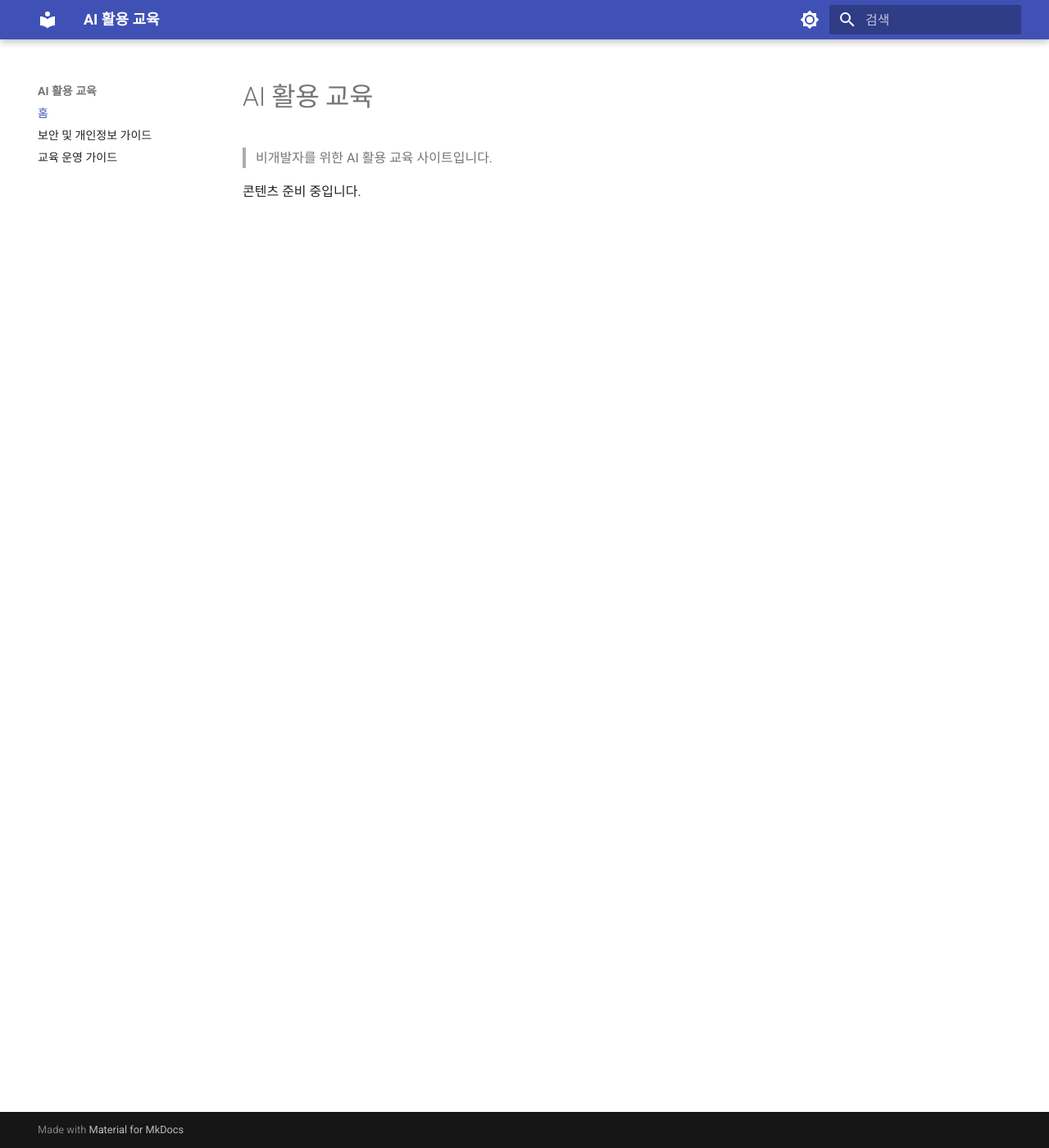
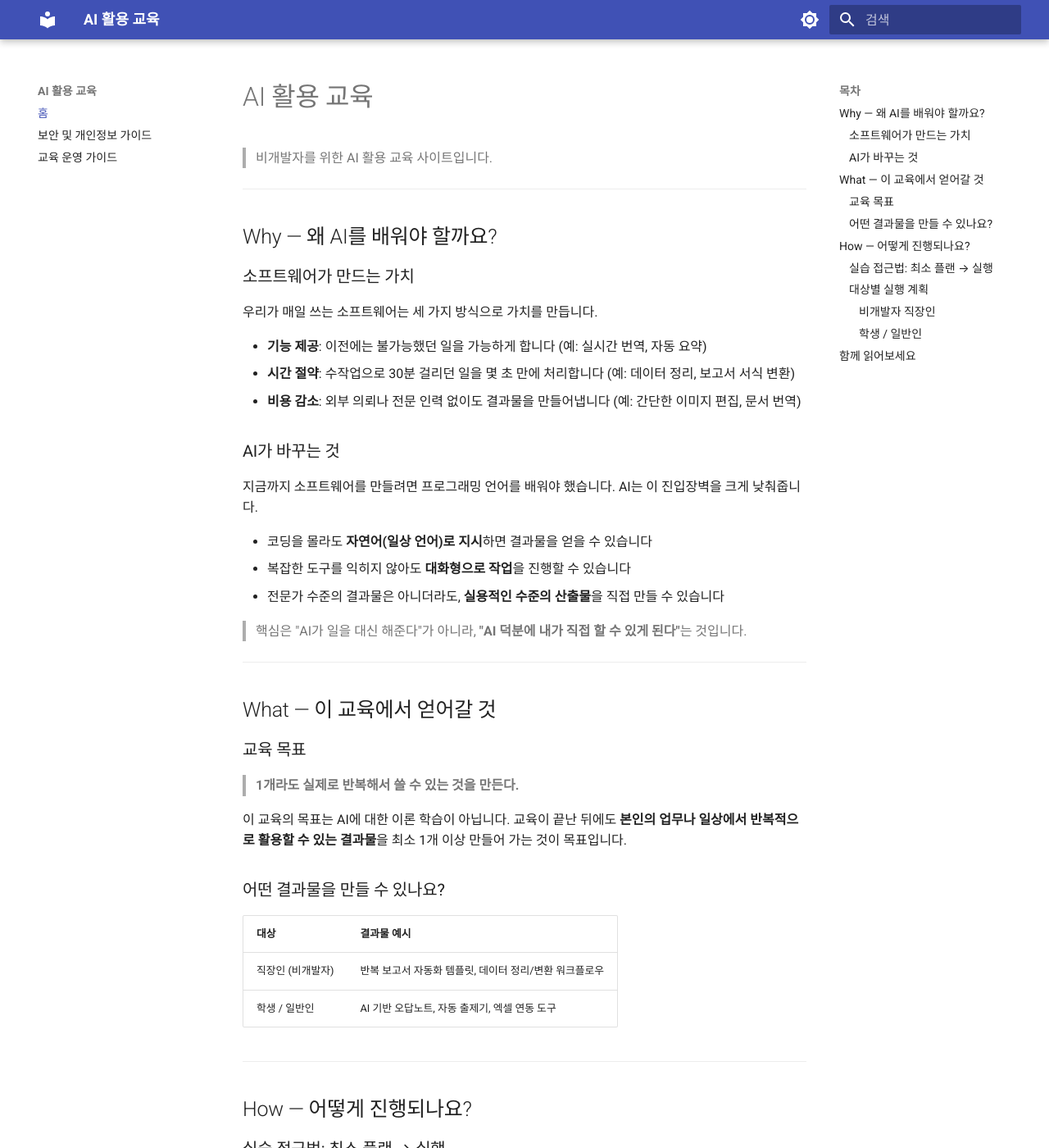
Before and after one commit to scroogy-dev/ai-onboarding, an MkDocs documentation site: the page built from docs/index.md, in a window 1280 px wide and 1400 px high. Shown: the whole window at 82% size. Built offline with MkDocs 1.6.1 and Material for MkDocs 9.7.7, drawn with Linux system fonts in a browser that asks for light colours; some of the changed text lies outside the part shown.

Commit message:
docs: 메인 페이지·보안 가이드·운영 가이드 콘텐츠 작성 (#1)

````diff
--- a/docs/index.md
+++ b/docs/index.md
@@ -2,4 +2,80 @@
 
 > 비개발자를 위한 AI 활용 교육 사이트입니다.
 
-콘텐츠 준비 중입니다.
+---
+
+## Why — 왜 AI를 배워야 할까요?
+
+### 소프트웨어가 만드는 가치
+
+우리가 매일 쓰는 소프트웨어는 세 가지 방식으로 가치를 만듭니다.
+
+- **기능 제공**: 이전에는 불가능했던 일을 가능하게 합니다 (예: 실시간 번역, 자동 요약)
+- **시간 절약**: 수작업으로 30분 걸리던 일을 몇 초 만에 처리합니다 (예: 데이터 정리, 보고서 서식 변환)
+- **비용 감소**: 외부 의뢰나 전문 인력 없이도 결과물을 만들어냅니다 (예: 간단한 이미지 편집, 문서 번역)
+
+### AI가 바꾸는 것
+
+지금까지 소프트웨어를 만들려면 프로그래밍 언어를 배워야 했습니다. AI는 이 진입장벽을 크게 낮춰줍니다.
+
+- 코딩을 몰라도 **자연어(일상 언어)로 지시**하면 결과물을 얻을 수 있습니다
+- 복잡한 도구를 익히지 않아도 **대화형으로 작업**을 진행할 수 있습니다
+- 전문가 수준의 결과물은 아니더라도, **실용적인 수준의 산출물**을 직접 만들 수 있습니다
+
+> 핵심은 "AI가 일을 대신 해준다"가 아니라, **"AI 덕분에 내가 직접 할 수 있게 된다"**는 것입니다.
+
+---
+
+## What — 이 교육에서 얻어갈 것
+
+### 교육 목표
+
+> **1개라도 실제로 반복해서 쓸 수 있는 것을 만든다.**
+
+이 교육의 목표는 AI에 대한 이론 학습이 아닙니다. 교육이 끝난 뒤에도 **본인의 업무나 일상에서 반복적으로 활용할 수 있는 결과물**을 최소 1개 이상 만들어 가는 것이 목표입니다.
+
+### 어떤 결과물을 만들 수 있나요?
+
+| 대상 | 결과물 예시 |
+|------|------------|
+| 직장인 (비개발자) | 반복 보고서 자동화 템플릿, 데이터 정리/변환 워크플로우 |
+| 학생 / 일반인 | AI 기반 오답노트, 자동 출제기, 엑셀 연동 도구 |
+
+---
+
+## How — 어떻게 진행되나요?
+
+### 실습 접근법: 최소 플랜 → 실행
+
+이 교육은 긴 이론 강의 대신 **"최소한의 계획을 세우고 바로 실행"**하는 방식으로 진행됩니다.
+
+1. **문제 정의**: 내가 반복하는 작업 중 자동화하고 싶은 것 1개를 정합니다
+2. **최소 플랜**: AI에게 어떻게 지시할지 간단히 정리합니다 (A4 반 장 이내)
+3. **실행**: AI와 대화하며 실제로 결과물을 만듭니다
+4. **개선**: 결과물을 다듬고, 반복 사용할 수 있도록 정리합니다
+
+### 대상별 실행 계획
+
+#### 비개발자 직장인
+
+엔터프라이즈 AI 도구(사내 시스템)를 활용하여 업무 자동화 실습을 진행합니다.
+
+- **유형 A**: 반복 보고서 자동화 — 매주/매월 같은 형식으로 작성하는 보고서를 AI로 자동 생성
+- **유형 B**: 데이터 정리/변환 — 엑셀, CSV 등 데이터를 원하는 형태로 가공
+
+#### 학생 / 일반인
+
+무료로 사용할 수 있는 AI 도구를 활용하여 학습과 생활에 도움이 되는 실습을 진행합니다.
+
+- **Gems 활용**: AI 오답노트 만들기, 자동 문제 출제기 만들기
+- **Cowork 활용**: 엑셀 연동으로 데이터 관리하기
+
+!!! info "실습 페이지 안내"
+    각 실습의 상세 가이드는 준비 중이며, 별도 페이지로 제공될 예정입니다.
+
+---
+
+## 함께 읽어보세요
+
+- [보안 및 개인정보 가이드](security-guide.md) — AI 사용 시 꼭 알아야 할 보안 원칙
+- [교육 운영 가이드](operation-guide.md) — 교육 운영자를 위한 준비·운영·개선 가이드
--- /dev/null
+++ b/docs/operation-guide.md
@@ -0,0 +1,164 @@
+# 교육 운영 가이드
+
+> 교육 운영자(강사)를 위한 준비·운영·개선 가이드입니다. 이 문서만으로 교육을 준비하고 운영할 수 있도록 구성했습니다.
+
+---
+
+## 1. 사전설문 설계
+
+교육 효과를 높이려면 참가자의 현재 수준과 니즈를 미리 파악해야 합니다. 설문 결과를 기반으로 **직군별·문제유형별 그룹핑**을 진행합니다.
+
+### 설문 항목 예시
+
+#### 기본 정보
+
+| 항목 | 예시 선택지 |
+|------|------------|
+| 소속 부서/직군 | 영업, 마케팅, 인사, 재무, 기획, 기타 |
+| 현재 AI 도구 사용 경험 | 사용 안 함 / 가끔 사용 / 매일 사용 |
+| 주로 사용하는 AI 도구 | Claude, ChatGPT, Gemini, Copilot, 기타, 없음 |
+
+#### 업무 패턴 파악
+
+| 항목 | 예시 선택지 |
+|------|------------|
+| 반복적으로 수행하는 업무 | 보고서 작성, 데이터 정리, 이메일 작성, 자료 요약, 기타 (서술) |
+| 자동화하고 싶은 업무 1순위 | 서술형 |
+| 업무에서 가장 시간이 오래 걸리는 작업 | 서술형 |
+
+#### 교육 기대
+
+| 항목 | 예시 선택지 |
+|------|------------|
+| 이 교육에서 얻고 싶은 것 | 실습 경험 / 활용 아이디어 / 보안 이해 / 기타 |
+| AI 활용에 대한 우려 사항 | 보안 / 정확성 / 업무 적용 어려움 / 없음 |
+
+### 그룹핑 기준
+
+설문 결과를 바탕으로 다음과 같이 그룹을 나눕니다.
+
+- **직군별**: 유사한 업무를 하는 사람끼리 묶어 실습 주제를 맞춤 제공
+- **경험별**: AI 경험이 없는 그룹은 기초부터, 경험이 있는 그룹은 심화 실습 진행
+- **문제유형별**: "보고서 자동화" 니즈와 "데이터 정리" 니즈를 구분하여 실습 유형 배정
+
+---
+
+## 2. 교육 당일 운영 체크리스트
+
+### 교육 전 (D-1 ~ 당일 시작 전)
+
+- [ ] 실습 환경 접속 확인 (AI 도구 로그인, 네트워크 등)
+- [ ] 참가자 그룹핑 결과 확정 및 조 편성
+- [ ] 실습용 샘플 데이터 준비 (개인정보 비식별 처리 완료)
+- [ ] 프로젝터/화면 공유 테스트
+- [ ] 보안 가이드 인쇄물 또는 링크 준비
+
+### 교육 진행 중
+
+- [ ] 보안 가이드 안내 (교육 시작 시 5분)
+- [ ] 실습 목표 안내: "오늘 1개의 결과물을 만들어 갑니다"
+- [ ] 그룹별 실습 시작 → 강사 순회 지원
+- [ ] 중간 체크: 참가자별 진행 상황 확인 (막히는 사람 우선 지원)
+- [ ] 결과물 공유 시간 (선택): 잘 만든 사례 2~3개 전체 공유
+
+### 교육 후 (당일)
+
+- [ ] 교육 후 설문 배포 (만족도 + 개선점)
+- [ ] 참가자 결과물 저장/백업 안내
+- [ ] 다음 단계 안내 (추가 학습 자료, 질문 채널 등)
+
+---
+
+## 3. 효과측정
+
+### 측정 시점
+
+교육 직후 만족도 조사만으로는 실제 효과를 알 수 없습니다. **1개월 후 사용률 추적**이 핵심입니다.
+
+| 시점 | 측정 항목 | 방법 |
+|------|----------|------|
+| 교육 직후 | 만족도, 이해도, 결과물 완성 여부 | 설문 |
+| 1주 후 | 결과물 활용 시도 여부 | 간단한 체크인 (메일/메신저) |
+| 1개월 후 | 지속 사용 여부, 업무 적용 사례 | 설문 + 인터뷰 |
+
+### 판단 기준
+
+| 지표 | 목표 | 판단 |
+|------|------|------|
+| 교육 직후 결과물 완성률 | 80% 이상 | 실습 난이도 적정 |
+| 1개월 후 주 1회 이상 사용률 | 30% 이상 | 교육 효과 있음 |
+| 1개월 후 업무 적용 사례 보고 | 참가자의 20% 이상 | 실질적 가치 창출 |
+
+!!! info "목표 미달 시"
+    목표에 미달하면 아래 "개선 프로세스"를 통해 원인을 분석하고 다음 교육에 반영합니다.
+
+---
+
+## 4. 개선 프로세스
+
+교육은 1회성이 아닌 **반복 개선 사이클**로 운영합니다.
+
+### 개선 사이클
+
+```
+교육 실시 → 직후 설문 → 1개월 후 추적 → 원인 분석 → 개선 반영 → 다음 교육
+```
+
+### 직후 설문에서 수집할 개선 포인트
+
+- 실습 난이도가 적절했는지 (너무 쉬움 / 적절 / 너무 어려움)
+- 실습 시간이 충분했는지
+- 강사 지원이 적시에 이루어졌는지
+- 보안 가이드가 이해하기 쉬웠는지
+- 추가로 배우고 싶은 주제
+
+### 1개월 후 추적에서 파악할 것
+
+- 사용하지 않게 된 이유 (잊어버림 / 필요 없음 / 어려움 / 보안 우려 등)
+- 실제 업무에 적용한 사례와 효과
+- 추가 지원이 필요한 부분
+
+---
+
+## 5. 과제 난이도 파일럿 테스트
+
+새로운 실습 과제를 도입할 때는 **본 교육 전에 소규모 파일럿 테스트**를 진행합니다.
+
+### 파일럿 절차
+
+1. **대상 선정**: 본 교육 대상과 유사한 배경의 3~5명 선정
+2. **실습 진행**: 동일한 환경에서 실습 과제 수행
+3. **관찰 및 기록**:
+    - 완료까지 소요 시간
+    - 막히는 지점과 질문 내용
+    - 결과물의 품질 수준
+4. **난이도 판정**:
+
+| 소요 시간 | 완료율 | 판정 | 조치 |
+|----------|--------|------|------|
+| 목표 시간의 50% 이내 | 100% | 너무 쉬움 | 심화 단계 추가 |
+| 목표 시간의 80~120% | 80% 이상 | 적정 | 유지 |
+| 목표 시간 초과 | 60% 미만 | 너무 어려움 | 단계 분리 또는 힌트 추가 |
+
+---
+
+## 6. 운영 부하 관리
+
+### 원칙: 작게 시작하고 점진적으로 확장
+
+한 번에 모든 대상·모든 유형의 교육을 진행하면 운영 부하가 과도해집니다.
+
+### 단계별 확장 전략
+
+| 단계 | 대상 | 실습 유형 수 | 비고 |
+|------|------|-------------|------|
+| 1단계 | 1개 부서 파일럿 | 2~3개 | 핵심 유형만 검증 |
+| 2단계 | 전사 1차 교육 | 2~3개 | 파일럿 결과 반영 |
+| 3단계 | 전사 확대 | 유형 추가 | 수요 기반 확장 |
+
+### 운영 부하 관리 팁
+
+- **초반에는 실습 유형을 2~3개로 제한**: 강사가 충분히 숙달된 유형만 운영
+- **강사 1인당 참가자 수 제한**: 실습 지원을 위해 강사 1인당 10~15명 권장
+- **자주 묻는 질문(FAQ) 정리**: 반복 질문은 문서화하여 자기 해결 유도
+- **교육 운영 체크리스트 재사용**: 매 회차마다 동일한 체크리스트를 사용하여 누락 방지
--- /dev/null
+++ b/docs/security-guide.md
@@ -0,0 +1,97 @@
+# 보안 및 개인정보 가이드
+
+> AI 도구를 안전하게 사용하기 위해 꼭 알아야 할 원칙들을 정리했습니다.
+
+---
+
+## 공통 원칙
+
+AI 도구의 종류나 버전은 계속 바뀌지만, **보안 원칙은 동일합니다.**
+
+!!! warning "핵심 원칙"
+    **AI에게 입력하는 모든 내용은 "누군가 볼 수 있다"고 가정하세요.**
+
+    아무리 안전한 시스템이라도, 입력 단계에서 민감한 정보를 넣지 않는 것이 가장 확실한 보호 방법입니다.
+
+### 절대 입력하면 안 되는 정보
+
+| 구분 | 예시 |
+|------|------|
+| 개인 식별 정보 | 주민등록번호, 여권번호, 운전면허번호 |
+| 금융 정보 | 카드번호, 계좌번호, 비밀번호 |
+| 인증 정보 | 로그인 비밀번호, API 키, 인증 토큰 |
+| 타인의 개인정보 | 다른 사람의 이름+연락처 조합, 사진 속 얼굴 |
+
+---
+
+## 임직원 (사내 엔터프라이즈 환경)
+
+### 엔터프라이즈 AI는 안전한가요?
+
+회사에서 제공하는 AI 도구는 **엔터프라이즈 계약**을 통해 운영됩니다. 이는 다음을 의미합니다.
+
+- **데이터 학습 제외**: 입력한 내용이 AI 모델 학습에 사용되지 않습니다
+- **데이터 격리**: 우리 회사의 데이터는 다른 회사와 분리되어 처리됩니다
+- **접근 통제**: 회사 계정으로만 접근 가능하며, 사용 이력이 관리됩니다
+
+### 그래도 주의할 점
+
+엔터프라이즈 환경이라도 다음 사항은 지켜야 합니다.
+
+1. **대외비·기밀 문서는 확인 후 사용**: 문서의 보안 등급을 확인하세요. 사내 AI 사용이 허용된 등급인지 보안 정책을 따릅니다.
+2. **개인정보가 포함된 데이터는 비식별 처리 후 사용**: 고객 데이터, 직원 정보 등은 이름·연락처 등을 제거하거나 마스킹한 뒤 입력하세요.
+3. **결과물의 외부 공유 주의**: AI가 생성한 결과물에 사내 정보가 포함될 수 있습니다. 외부에 공유하기 전에 반드시 검토하세요.
+
+!!! tip "한 줄 요약"
+    사내 AI는 안전하게 설계되어 있지만, **"입력 전에 한 번 더 생각하기"** 습관은 여전히 중요합니다.
+
+---
+
+## 학생 / 일반인 (무료 AI 도구)
+
+### 무료 AI 도구의 특성
+
+무료로 제공되는 AI 도구(ChatGPT 무료 버전, Gemini 등)는 엔터프라이즈 환경과 다릅니다.
+
+- **입력 내용이 서비스 개선에 활용될 수 있습니다** (약관에 따라 다름)
+- **대화 내용이 서버에 저장될 수 있습니다**
+- **보안 수준이 유료/기업용보다 낮을 수 있습니다**
+
+### 꼭 지켜야 할 수칙
+
+#### 1. 내 개인정보를 넣지 않기
+
+- 이름, 전화번호, 주소, 학번 등을 입력하지 마세요
+- "내 이름은 OOO이고 OO학교 다녀"처럼 자연스럽게 노출되는 경우도 주의하세요
+
+#### 2. 다른 사람의 정보를 넣지 않기
+
+- 친구, 가족, 선생님 등 타인의 이름·연락처를 입력하지 마세요
+- 단체 사진이나 다른 사람이 찍힌 사진을 업로드하지 마세요
+
+#### 3. 사진 속 개인정보 확인하기
+
+- AI에 사진을 업로드할 때, 사진 속에 **이름표, 학생증, 배경의 주소판** 등이 보이지 않는지 확인하세요
+- 문서 사진의 경우 민감한 부분을 가리고 업로드하세요
+
+#### 4. 결과물을 그대로 믿지 않기
+
+- AI가 생성한 정보가 항상 정확한 것은 아닙니다
+- 특히 사실 확인이 중요한 내용(뉴스, 통계, 법률 등)은 반드시 원본 출처를 확인하세요
+
+!!! tip "한 줄 요약"
+    무료 AI 도구는 편리하지만, **"나와 다른 사람의 개인정보는 절대 입력하지 않기"**를 기억하세요.
+
+---
+
+## 정리
+
+| 원칙 | 임직원 | 학생/일반인 |
+|------|--------|------------|
+| 개인 식별 정보 입력 금지 | ✅ | ✅ |
+| 타인 개인정보 입력 금지 | ✅ | ✅ |
+| 사진 속 개인정보 확인 | ✅ | ✅ |
+| 문서 보안 등급 확인 | ✅ | — |
+| 비식별 처리 후 사용 | ✅ | — |
+| AI 결과물 외부 공유 전 검토 | ✅ | ✅ |
+| 서비스 약관 확인 | — | ✅ |
````
Also changed, not shown: .ai/90_issues/active/issue-0001/issue-0001-plan.md (+3 -3 lines), .ai/90_issues/active/issue-0001/issue-0001-summary.md (+10 -10 lines).
